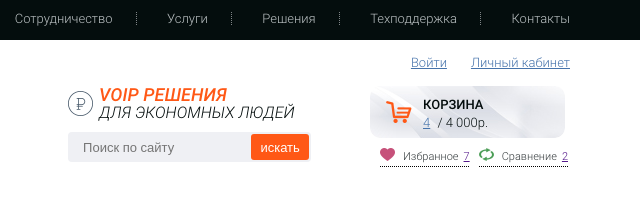
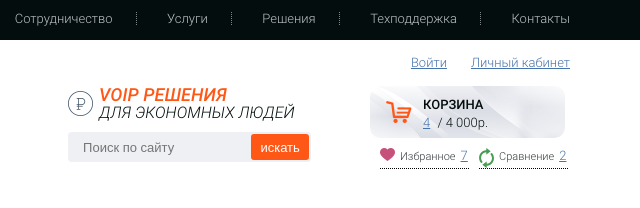
Before and after one commit to AsgurDjons/testovoe, a website: page src/index.html in a window 1280 px wide. Shown: the full height of the page, 640-1280 px from the left. Drawn offline with Linux system fonts and the light colour scheme.

Commit message:
promo , header
decstop finish

```diff
--- a/src/index.html
+++ b/src/index.html
@@ -51,8 +51,7 @@
                 </ul>
             </div>
         </nav>
-        <div class="block-1">
-            <div class="container">
+        <div class="block-1 container">
             <div class="header">
                 <div class="header__region">
                     Ваш регион: <a class="link" href="#">Москва</a>
@@ -124,15 +123,14 @@
                     <div class="promo__basket_block2">
                         <div class="promo__basket_item">
                             <div class="promo__basket_block3">
-                                    <img src="icons/Favourites.png" alt="Favourites">
+                                <img class="promo__basket_favourites" src="icons/Favourites.png" alt="Favourites">
                                 Избранное
-                                    <a class="link" href="">7</a>
+                                <a  class="promo__basket_linck" href="">7</a>
                             </div>
                             <div class="promo__basket_block3">
-                                    <img src="icons/Comparison.png" alt="Comparison">
+                                <img class="promo__basket_comparison" src="icons/Comparison.png" alt="Comparison">
                                 Сравнение
-                                    <a class="link" href="">2</a>
-                                </div>
+                                <a class="promo__basket_linck" href="">2</a>
                              </div>
                         </div>
                     </div>
--- a/src/sass/blocks/_header.scss
+++ b/src/sass/blocks/_header.scss
@@ -210,11 +210,6 @@
                 line-height: 18px;
                 font-weight: 300;
                 color: #363c3e;
-                img {
-                    display: block;
-                    width: 15px;
-                    height: 13px;
-                }
                 div{
                     padding-top: 10px;
                     margin-left: 10px;
@@ -224,13 +219,26 @@
             &_block3 {
                 display: flex;
                 width: 89px;
-                img {
-                    padding-right: 8px;
-                }
                 a {
                     padding-left: 5px;
                 }
             }
+            &_favourites {
+                padding-right: 5px;
+                width: 15px;
+                height: 13px;
+            }
+            &_comparison {
+                padding-right: 5px;
+                width: 15px;
+                height: 20px;
+            }
+            &_linck {
+                font-size: 13px;
+                line-height: 16px;
+                font-weight: 300;
+                color: #4673ab;
+            }
         }
     }
 }
```
Also changed, not shown: src/css/style.min.css. Lines whose indentation alone changed are shown as unchanged.
